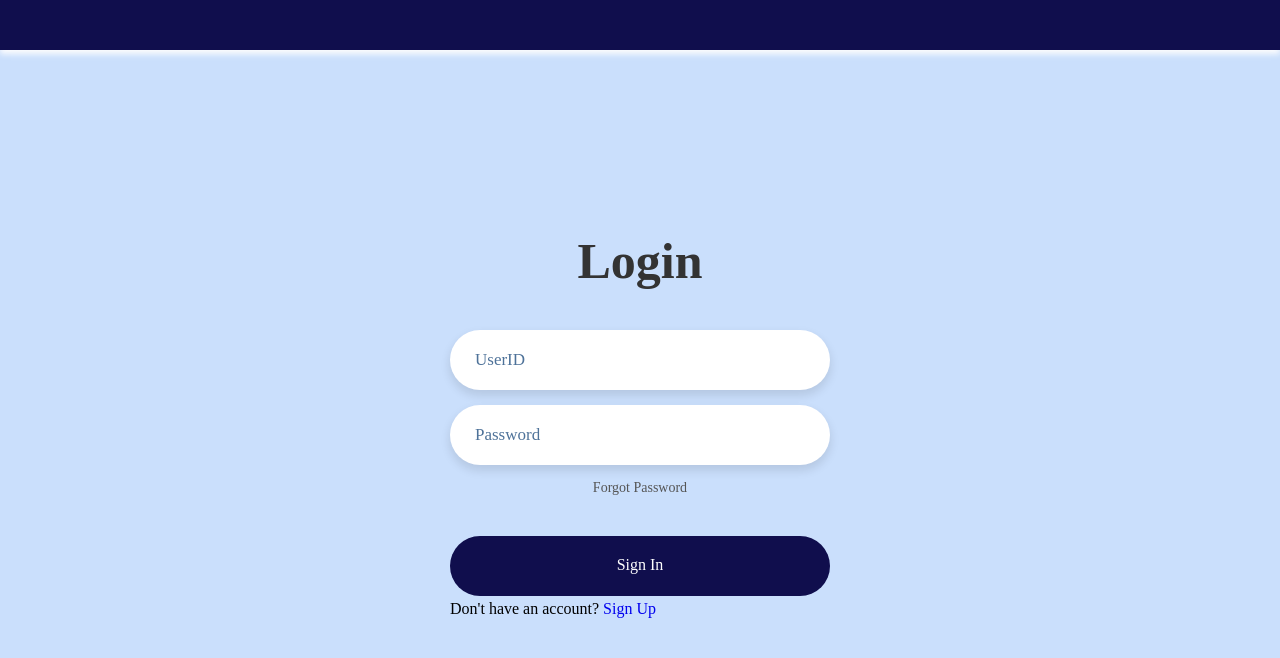
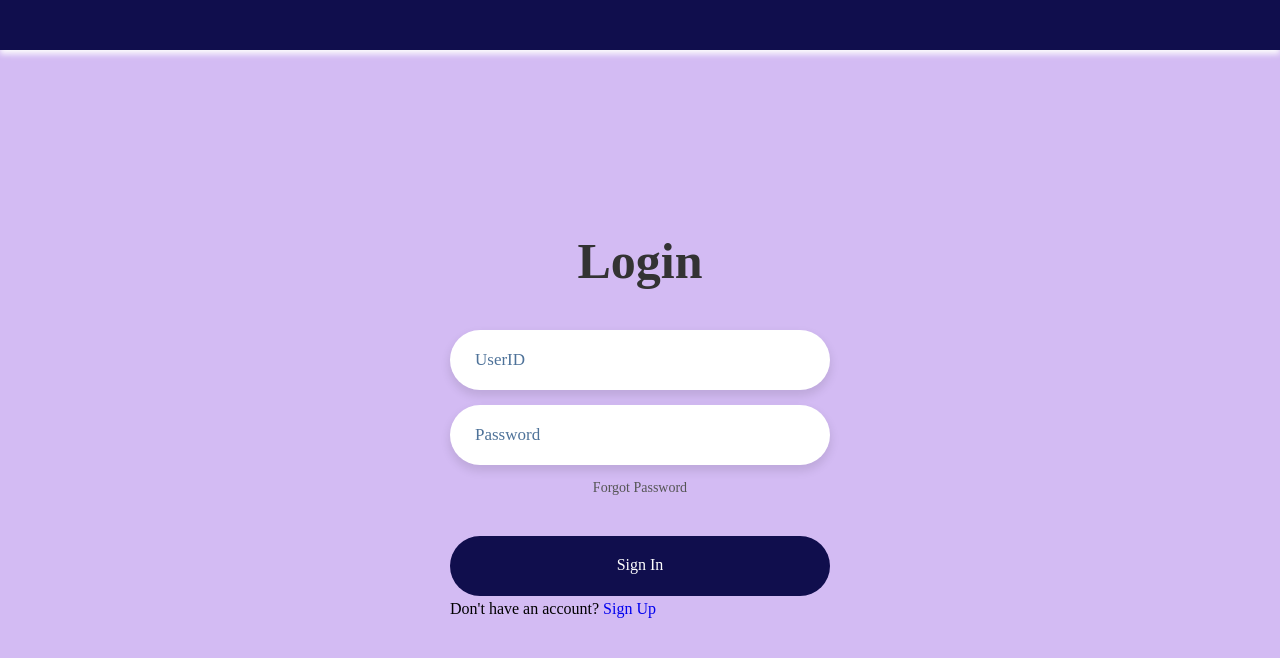
Before and after one commit to writeScience2027/412Project, a plain HTML site: page index.html in a window 1280 px wide. Drawn offline with Linux system fonts and the light colour scheme; a web font is replaced by a local one.

Commit message:
Update style.css

```diff
--- a/style.css
+++ b/style.css
@@ -9,7 +9,7 @@
 body{
 
     min-height: 100vh;
-    background: #cadffc;
+    background: #d3bbf3;
 
 }
 .navbar {
```
